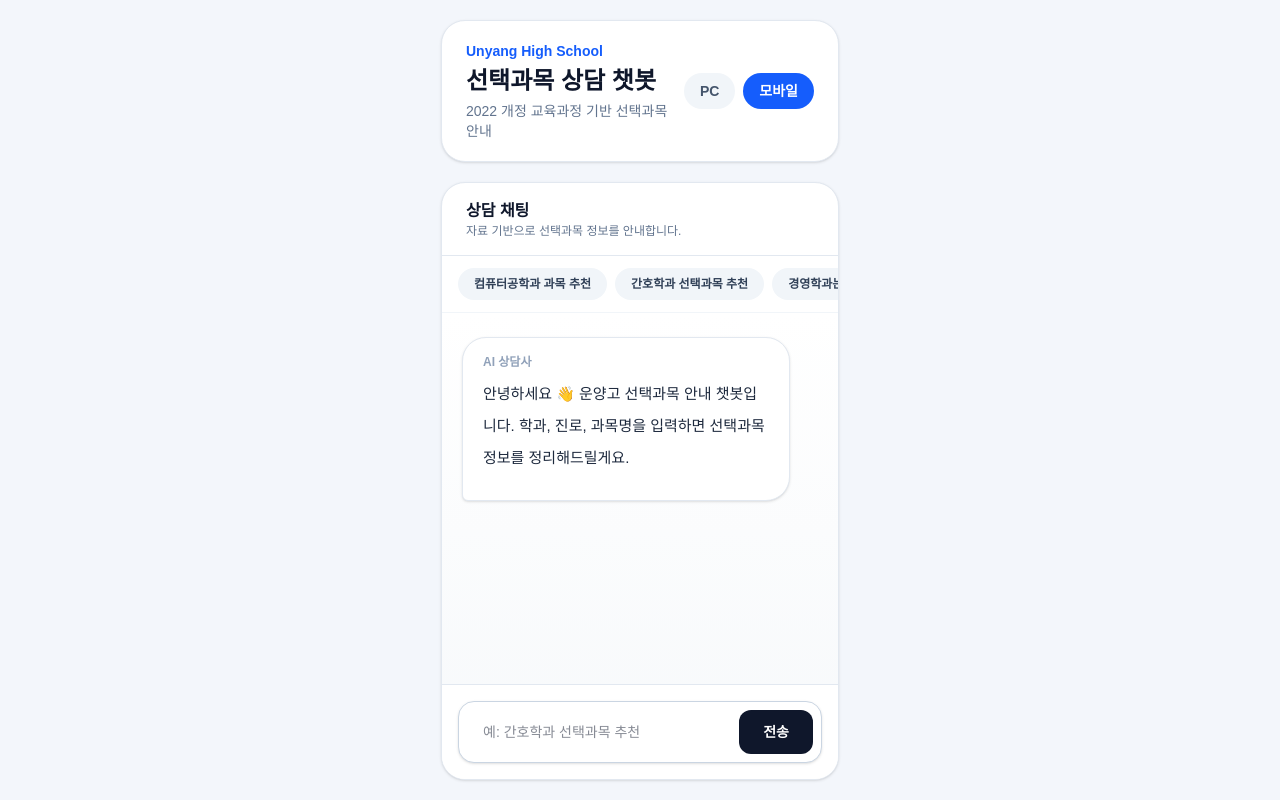
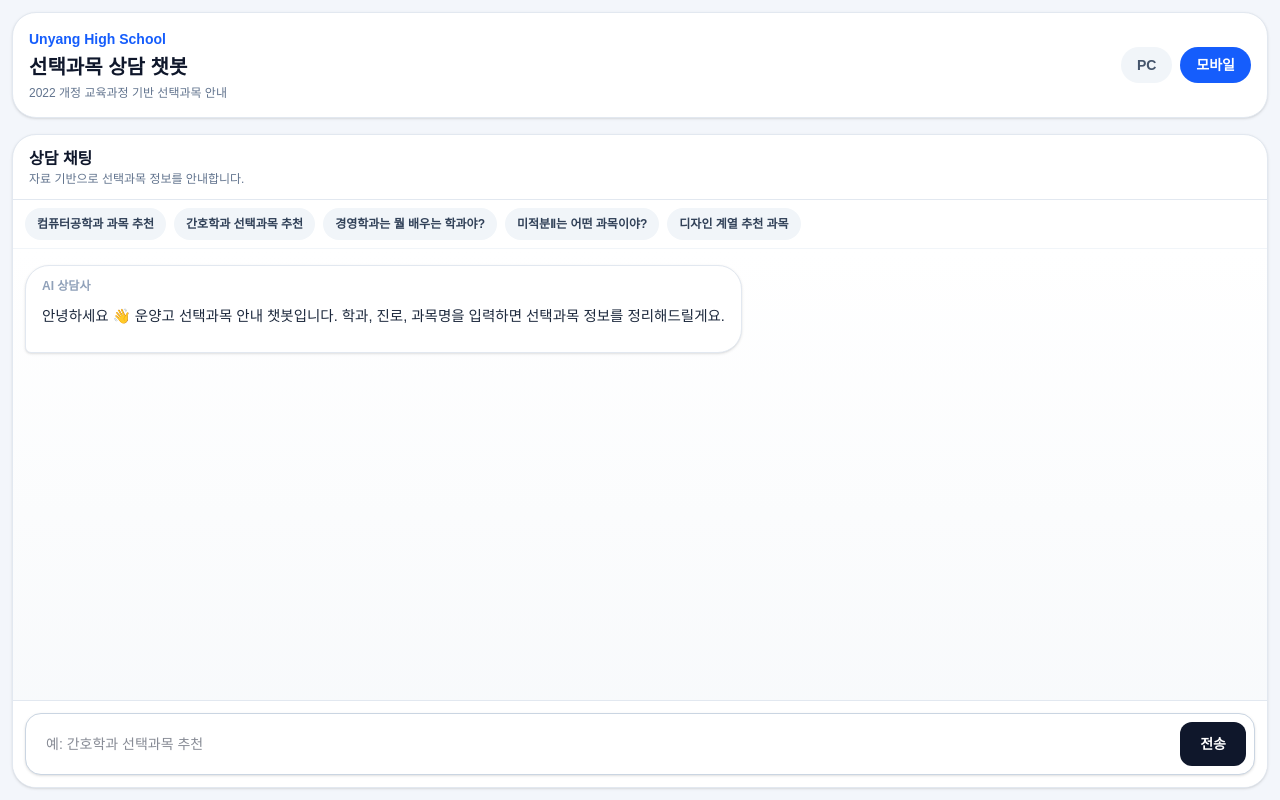
Before and after one commit to yeom2n/ai-chatbot, a Next.js app: page / in a window 1280 px wide. Both pictures are taken after a click on the button "모바일". Built offline with nearby package versions, Linux system fonts and the light colour scheme.

Commit message:
restrict subjects to 2022 curriculum

```diff
--- a/app/page.tsx
+++ b/app/page.tsx
@@ -35,10 +35,7 @@ export default function Home() {
   useEffect(() => {
     const el = scrollAreaRef.current;
     if (!el) return;
-    el.scrollTo({
-      top: el.scrollHeight,
-      behavior: "smooth",
-    });
+    el.scrollTo({ top: el.scrollHeight, behavior: "smooth" });
   }, [messages, loading]);
 
   async function sendMessage(text?: string) {
@@ -72,10 +69,7 @@ export default function Home() {
     } catch {
       setMessages([
         ...updatedMessages,
-        {
-          role: "assistant",
-          content: "오류가 발생했어요.",
-        },
+        { role: "assistant", content: "오류가 발생했어요." },
       ]);
     } finally {
       setLoading(false);
@@ -85,22 +79,36 @@ export default function Home() {
   return (
     <main className="fixed inset-0 overflow-hidden bg-[#f3f6fb] text-slate-900">
       <div
-        className={`mx-auto flex h-full flex-col px-4 py-5 transition-all duration-300 ${
-          mobileView ? "max-w-[430px]" : "max-w-7xl"
+        className={`mx-auto flex h-full flex-col transition-all duration-300 ${
+          mobileView ? "max-w-full px-3 py-3" : "max-w-7xl px-4 py-5"
         }`}
       >
-        <header className="mb-5 flex shrink-0 items-center justify-between rounded-3xl border border-slate-200 bg-white px-6 py-5 shadow-sm">
-          <div>
+        <header
+          className={`mb-4 flex shrink-0 items-center justify-between rounded-3xl border border-slate-200 bg-white shadow-sm ${
+            mobileView ? "px-4 py-4" : "px-6 py-5"
+          }`}
+        >
+          <div className="min-w-0">
             <div className="text-sm font-bold text-blue-600">
               Unyang High School
             </div>
-            <h1 className="mt-1 text-2xl font-black">선택과목 상담 챗봇</h1>
-            <p className="mt-1 text-sm text-slate-500">
+            <h1
+              className={`mt-1 font-black ${
+                mobileView ? "text-xl" : "text-2xl"
+              }`}
+            >
+              선택과목 상담 챗봇
+            </h1>
+            <p
+              className={`mt-1 text-slate-500 ${
+                mobileView ? "text-xs" : "text-sm"
+              }`}
+            >
               2022 개정 교육과정 기반 선택과목 안내
             </p>
           </div>
 
-          <div className="flex shrink-0 gap-2">
+          <div className="ml-3 flex shrink-0 gap-2">
             <button
               onClick={() => setMobileView(false)}
               className={`rounded-full px-4 py-2 text-sm font-bold ${
@@ -126,7 +134,7 @@ export default function Home() {
         </header>
 
         <div
-          className={`grid min-h-0 flex-1 gap-5 ${
+          className={`grid min-h-0 flex-1 gap-4 ${
             mobileView
               ? "grid-cols-1"
               : "grid-cols-1 lg:grid-cols-[280px_1fr]"
@@ -160,7 +168,11 @@ export default function Home() {
           )}
 
           <section className="flex min-h-0 flex-col overflow-hidden rounded-3xl border border-slate-200 bg-white shadow-sm">
-            <div className="shrink-0 border-b border-slate-200 px-6 py-4">
+            <div
+              className={`shrink-0 border-b border-slate-200 ${
+                mobileView ? "px-4 py-3" : "px-6 py-4"
+              }`}
+            >
               <div className="text-base font-black">상담 채팅</div>
               <div className="text-xs text-slate-500">
                 자료 기반으로 선택과목 정보를 안내합니다.
@@ -168,13 +180,13 @@ export default function Home() {
             </div>
 
             {mobileView && (
-              <div className="flex shrink-0 gap-2 overflow-x-auto border-b border-slate-100 px-4 py-3">
+              <div className="flex shrink-0 gap-2 overflow-x-auto border-b border-slate-100 px-3 py-2">
                 {suggestions.map((s) => (
                   <button
                     key={s}
                     onClick={() => sendMessage(s)}
                     disabled={loading}
-                    className="shrink-0 rounded-full bg-slate-100 px-4 py-2 text-xs font-bold text-slate-700 disabled:opacity-50"
+                    className="shrink-0 rounded-full bg-slate-100 px-3 py-2 text-xs font-bold text-slate-700 disabled:opacity-50"
                   >
                     {s}
                   </button>
@@ -184,18 +196,20 @@ export default function Home() {
 
             <div
               ref={scrollAreaRef}
-              className="min-h-0 flex-1 overflow-y-auto bg-gradient-to-b from-white to-slate-50 px-5 py-6"
+              className={`min-h-0 flex-1 overflow-y-auto bg-gradient-to-b from-white to-slate-50 ${
+                mobileView ? "px-3 py-4" : "px-5 py-6"
+              }`}
             >
               {messages.map((m, i) => (
                 <div
                   key={i}
-                  className={`mb-5 flex ${
+                  className={`mb-4 flex ${
                     m.role === "user" ? "justify-end" : "justify-start"
                   }`}
                 >
                   <div
-                    className={`rounded-3xl px-5 py-4 text-[15px] leading-8 shadow-sm ${
-                      mobileView ? "max-w-[92%]" : "max-w-[78%]"
+                    className={`rounded-3xl shadow-sm ${
+                      mobileView ? "max-w-[96%] px-4 py-3" : "max-w-[78%] px-5 py-4"
                     } ${
                       m.role === "assistant"
                         ? "max-h-[56vh] overflow-y-auto"
@@ -214,7 +228,11 @@ export default function Home() {
                       {m.role === "user" ? "나" : "AI 상담사"}
                     </div>
 
-                    <div className="markdown-body">
+                    <div
+                      className={`markdown-body ${
+                        mobileView ? "text-[14.5px] leading-7" : "text-[15px] leading-8"
+                      }`}
+                    >
                       <ReactMarkdown remarkPlugins={[remarkGfm]}>
                         {m.content}
                       </ReactMarkdown>
@@ -230,8 +248,12 @@ export default function Home() {
               )}
             </div>
 
-            <footer className="shrink-0 border-t border-slate-200 bg-white p-4">
-              <div className="flex gap-3 rounded-2xl border border-slate-300 bg-white p-2 shadow-sm">
+            <footer
+              className={`shrink-0 border-t border-slate-200 bg-white ${
+                mobileView ? "p-3" : "p-4"
+              }`}
+            >
+              <div className="flex gap-2 rounded-2xl border border-slate-300 bg-white p-2 shadow-sm">
                 <input
                   value={input}
                   disabled={loading}
@@ -240,13 +262,13 @@ export default function Home() {
                     if (e.key === "Enter") sendMessage();
                   }}
                   placeholder="예: 간호학과 선택과목 추천"
-                  className="min-w-0 flex-1 bg-transparent px-4 py-3 text-sm outline-none"
+                  className="min-w-0 flex-1 bg-transparent px-3 py-3 text-sm outline-none"
                 />
 
                 <button
                   onClick={() => sendMessage()}
                   disabled={loading}
-                  className="rounded-xl bg-slate-900 px-6 text-sm font-black text-white transition hover:bg-blue-600 disabled:bg-slate-400"
+                  className="rounded-xl bg-slate-900 px-5 text-sm font-black text-white transition hover:bg-blue-600 disabled:bg-slate-400"
                 >
                   전송
                 </button>
```
